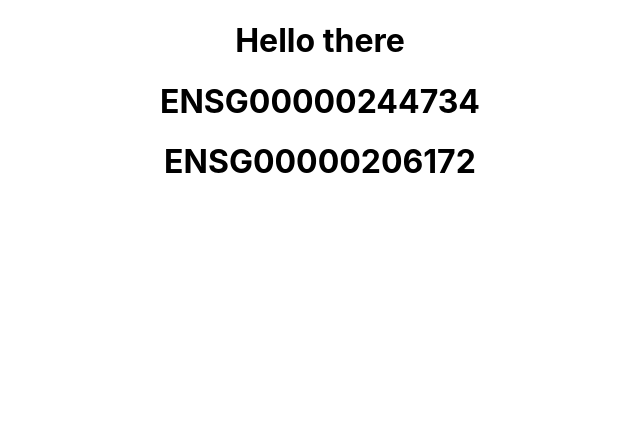
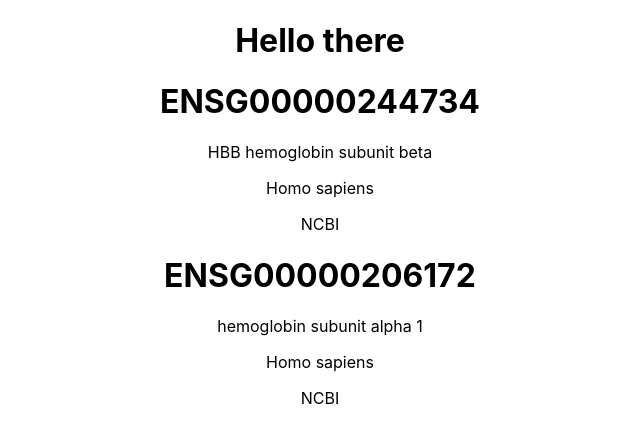
Before and after one commit to fabianfransen/Isatis-projects-assignment, a React (Create React App) app in the folder isatis-start-app/: page / in a window 1280 px wide. Shown: the top 442 px of the page, without its empty margins (320-960 px from the left). Built offline with nearby package versions, Linux system fonts and the light colour scheme.

Commit message:
cleaner code
props toegevoegd, componenten kleiner gemaakt

```diff
--- a/isatis-start-app/src/ComponentsFolder/Component1.js
+++ b/isatis-start-app/src/ComponentsFolder/Component1.js
@@ -2,6 +2,8 @@ import React, { Component } from 'react';
 // import logo from './logo.svg';
 // import './App.css';
 import TestData from '../data/testData.json'
+
+import ComponentDetail from './ComponentDetail';
 
 class Component1 extends Component {
     render () {
@@ -9,7 +11,7 @@ class Component1 extends Component {
             <div >
                 <h1> Hello there</h1>
                 {TestData.map((savedGene, index)=>{
-                    return <h1>{savedGene.ensemblID} </h1>
+                    return <ComponentDetail gene={savedGene} key={`gene-list-key ${index}`}/>
                 })}
             </div>
         )
--- /dev/null
+++ b/isatis-start-app/src/ComponentsFolder/ComponentDetail.js
@@ -0,0 +1,19 @@
+import React, { Component } from 'react';
+// import logo from './logo.svg';
+// import './App.css';
+
+class ComponentDetail extends Component {
+    render () {
+        const {gene} = this.props
+        return (
+            <div>
+                <h1>{gene.ensemblID} </h1>
+                <p>{gene.geneName}</p>
+                <p>{gene.speciesName}</p>
+                <p>{gene.source}</p>
+            </div>
+        )
+    }
+ }
+
+export default ComponentDetail;
```
